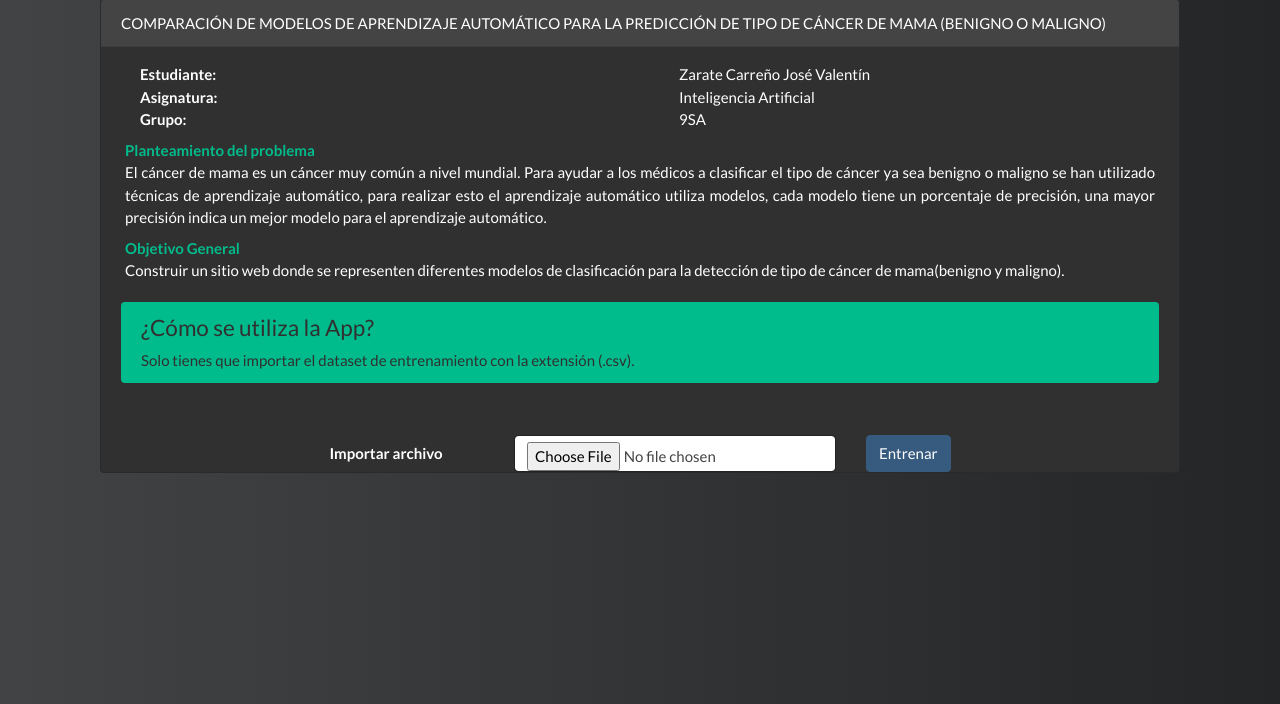
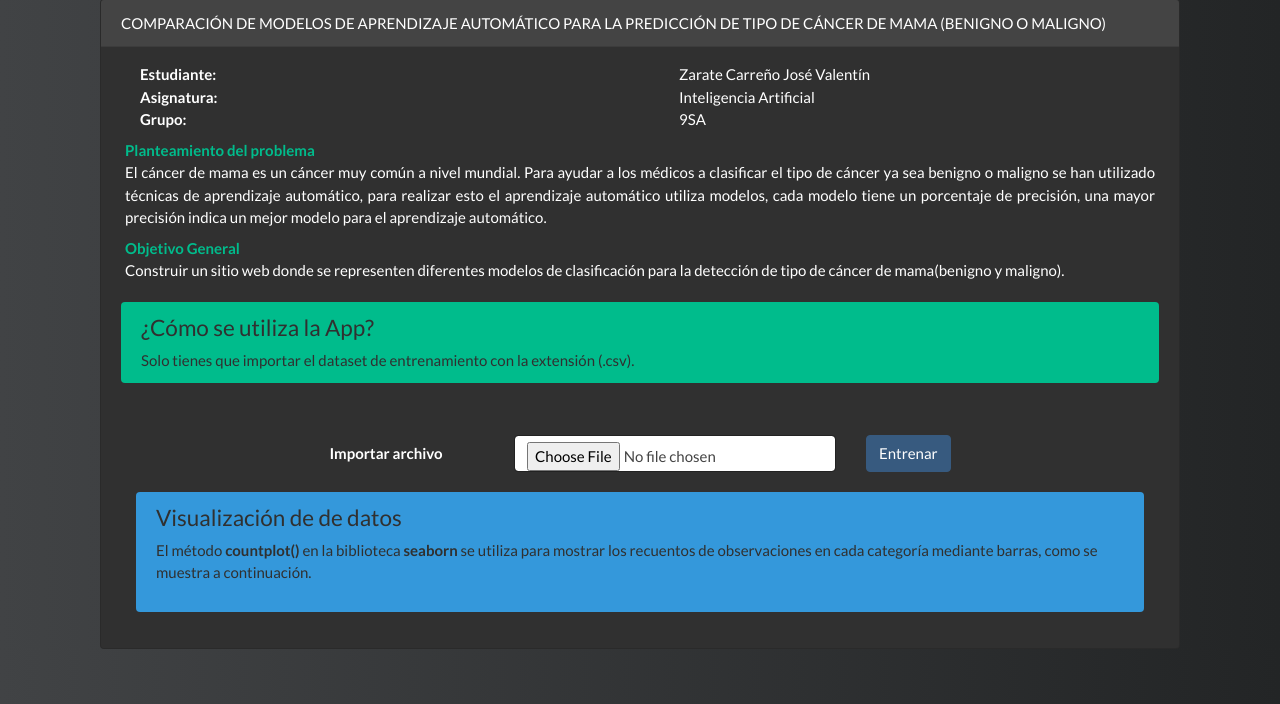
Before and after one commit to JoseVale99/Breast-Cancer-Detection-ML, a Flask app: page / in a window 1280 px wide. Shown: the part 96-800 px from the top of the page. Run offline with Flask 2, Linux system fonts and the light colour scheme; some libraries are stand-ins or nearby versions.

Commit message:
✅ Adding:  index html

```diff
--- a/app/templates/index.html
+++ b/app/templates/index.html
@@ -6,7 +6,7 @@
     <div class="row justify-content-center ">
         <div class="col-md-12 ">
             <div class="card">
-                <div class="card-header">COMPARACIÓN  DE MODELOS DE APRENDIZAJE
+                <div class="card-header">COMPARACIÓN DE MODELOS DE APRENDIZAJE
                     AUTOMÁTICO PARA LA PREDICCIÓN DE TIPO DE CÁNCER DE MAMA (BENIGNO O MALIGNO)</div>
                 <div class="container mx-4 mt-3">
                     <div class="row">
@@ -34,7 +34,7 @@
                 <div class=" text-justify mx-4 mt-2 ">
                     <div class="font-weight-bold text-success">Objetivo General</div>
                     Construir un sitio web donde se representen diferentes modelos de
-                    clasificación para la detección de tipo de  cáncer de mama(benigno y maligno).
+                    clasificación para la detección de tipo de cáncer de mama(benigno y maligno).
                 </div>
                 <div class="card-body">
                     <div class="alert alert-success" role="alert">
@@ -47,13 +47,46 @@
                             </div>
                         </div>
                     </div>
+
                 </div>
 
+
+                <div class="container">
+                     <!-- notificaciones aquí -->
+                     {% with success = get_flashed_messages(category_filter=["success"]) %}
+                     {% if success %}
+                     {% for msg in success %}
+                     <div class="alert alert-primary alert-dismissible fade show" role="alert">
+                         {{ msg }}
+                         <button type="button" class="close" data-dismiss="alert" aria-label="Close">
+                             <span aria-hidden="true">&times;</span>
+                         </button>
+                     </div>
+                     {% endfor %}
+                     {% endif %}
+                     {% endwith %}
+                    <!-- notificaciones aquí -->
+                    {% with errors = get_flashed_messages(category_filter=["error"]) %}
+                    {% if errors %}
+                    {% for msg in errors %}
+                    <div class="alert alert-danger alert-dismissible fade show" role="alert">
+                        {{ msg }}
+                        <button type="button" class="close" data-dismiss="alert" aria-label="Close">
+                            <span aria-hidden="true">&times;</span>
+                        </button>
+                    </div>
+                    {% endfor %}
+                    {% endif %}
+                    {% endwith %}
+                </div>
+
+
+                <form action="{{ url_for ('upload_file') }}" method="POST" enctype="multipart/form-data">
                     <div class="row justify-content-center">
                         <label class="col-sm-2 col-form-label mt-3 font-weight-bold">Importar archivo</label>
                         <div class="col-md-auto mt-3">
 
-                        <input type="file"  id="file" name="file" accept=".csv" name="path_file" class="form-control"
+                            <input type="file" id="file" name="file" accept=".csv" name="path_file" class="form-control"
                                 placeholder="Importar data de entrenamiento CSV">
 
                         </div>
@@ -63,6 +96,29 @@
                         </div>
                     </div>
 
+                </form>
+                <div class="container">
+                    <div class="card-body">
+                        <div class="alert alert-info" role="alert">
+                            <h4 class="alert-heading text-dark">Visualización de de datos</h4>
+
+                            <div class="container">
+                                <div class="row text-dark">
+                                    <p>
+                                        El método <b>countplot()</b> en la biblioteca <b>seaborn</b> se utiliza para mostrar los recuentos de observaciones en cada categoría mediante barras, como
+                                     se muestra a continuación.
+                                    </p>
+                                </div>
+                            </div>
+                        </div>
+
+                    </div>
+                    <img src="{{ image }}" class="img-fluid mx-auto d-block" width="400">
+
+                </div>
+
+
+
             </div>
         </div>
     </div>
```
Lines whose indentation alone changed are shown as unchanged.
